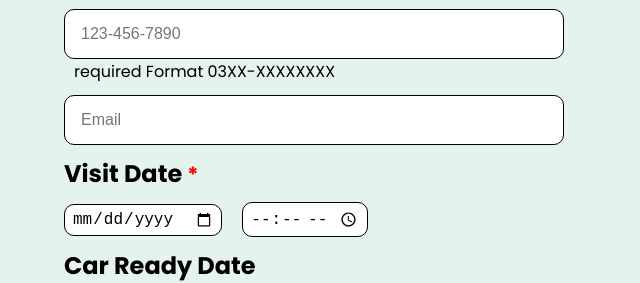
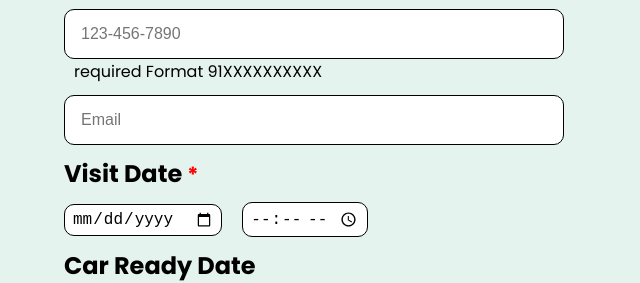
Before and after one commit to midlaj-mohd/Work-Shop, a plain HTML site: page requestAppointment.html in a window 1280 px wide. Shown: the part 430-713 px from the top of the page, 0-640 px from the left. Drawn offline with Linux system fonts and the light colour scheme.

Commit message:
Update requestAppointment.html

```diff
--- a/requestAppointment.html
+++ b/requestAppointment.html
@@ -183,7 +183,7 @@
                   type="tel" id="phone" name="phone" class="phone-box" placeholder="123-456-7890"
                     required
                   />
-                  <p>required Format 03XX-XXXXXXXX</p>
+                  <p>required Format 91XXXXXXXXXX</p>
                 </div>
                 <input type="email" name="customerEmail" placeholder="Email" />
               </div>
```
